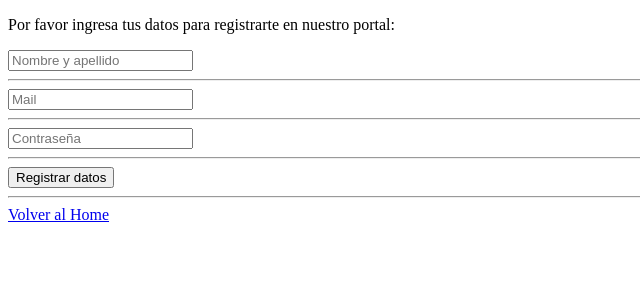
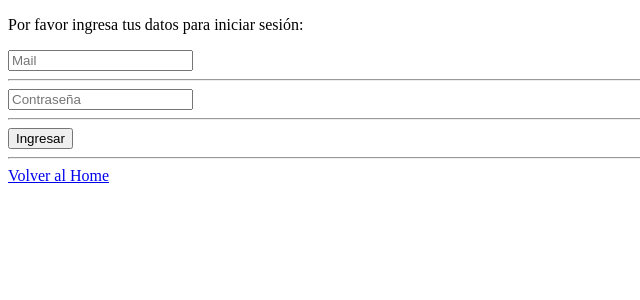
Before and after one commit to marusaez/SprintProject-4-Acamica, a React (Create React App) app: page /Register in a window 1280 px wide. Shown: the top 300 px of the page, without its empty margins (0-640 px from the left). Built offline with nearby package versions, Linux system fonts and the light colour scheme; no server answers; the database is empty.

Commit message:
commit added login function

```diff
--- a/src/components/Login.jsx
+++ b/src/components/Login.jsx
@@ -1,15 +1,36 @@
-import React from 'react'
+import React, {useState, useEffect} from 'react'
 import { Link } from "react-router-dom";
+import { firestore, auth } from '../firebase';
+import {useProtectedContext} from "./Protected"
+
 
 
 const Login = () => {
+    const [body, setBody] = useState({});
+
+    let [user, setUser] = useProtectedContext();
+
+    const login = (e) => {
+        e.preventDefault();
+        auth.signInWithEmailAndPassword(body.email, body.password)
+        .then((userCredential) => {
+            setUser(userCredential.user)
+        })
+        .catch((err) => {console.error(err)})
+    }
+
+    const handleInput = (e) => {
+        setBody({...body, [e.target.name] : e.target.value})
+    }
+
     return (
         <div>
+            {user && <h3>Te has logueado exitosamente</h3>}
             <p>Por favor ingresa tus datos para iniciar sesión:</p>
-            <form>
-                <input type="email" name="email" placeholder="Mail"/>
+            <form onSubmit={login}>
+                <input onChange={handleInput} type="email" name="email" placeholder="Mail"/>
                 <hr />
-                <input type="password" name="password" placeholder="Contraseña" />
+                <input onChange={handleInput} name="password" placeholder="Contraseña" />
                 <hr />
                 <input type="submit" value="Ingresar" />
                 <hr />
--- a/src/components/Main.jsx
+++ b/src/components/Main.jsx
@@ -1,6 +1,6 @@
 import React from "react";
 // import { BrowserRouter as Router, Switch, Route } from "react-router-dom";
-import {Switch, Route } from "react-router-dom";
+import {Routes, Route } from "react-router-dom";
 import Tweets from "./Tweets"
 import Login from "./Login"
 import Register from "./Register"
@@ -10,12 +10,12 @@ function Main() {
 
   return (
     <main className="App">
-     <Switch>
+     <Routes>
         <Route exact path="/" component={Home}/>
         <Route exact path="/Tweets" component={Tweets}/>
         <Route exact path="/Login" component={Login}/>
         <Route exact path="/Register" component={Register}/>
-    </Switch>
+    </Routes>
     </main>
   );
 }
--- /dev/null
+++ b/src/components/Protected.jsx
@@ -0,0 +1,21 @@
+import React, {createContext, useContext, useState} from 'react'
+
+const Context = createContext();
+
+export const useProtectedContext = () => {
+
+    return useContext(Context)
+}
+
+const ProtectedContext = ({children}) => {
+
+    const [user, setUser] = useState(null);
+
+    return (
+        <Context.Provider value={[user, setUser]}>
+            {children}
+        </Context.Provider>
+    )
+}
+
+export default ProtectedContext;
--- a/src/components/Register.jsx
+++ b/src/components/Register.jsx
@@ -1,17 +1,33 @@
-import React from 'react'
+import React, {useState, useEffect} from 'react'
 import { Link } from "react-router-dom";
+import { firestore, auth } from '../firebase';
 
 
 const Register = () => {
+    const [body, setBody] = useState({});
+
+    const register = (e) => {
+        e.preventDefault();
+        auth.createUserWithEmailAndPassword(body.email, body.password)
+        .then((userCredential) => {
+            console.log(userCredential)
+        })
+        .catch((err) => {console.error(err)})
+    }
+
+    const handleInput = (e) => {
+       setBody({...body, [e.target.name] : e.target.value})
+    }
+
     return (
         <div>
             <p>Por favor ingresa tus datos para registrarte en nuestro portal:</p>
-            <form>
-                <input type="text" name="Name" placeholder="Nombre y apellido"/>
+            <form onSubmit={register}>
+                <input onChange={handleInput} type="text" name="name" placeholder="Nombre y apellido"/>
                 <hr />
-                <input type="email" name="Mail" placeholder="Mail"/>
+                <input onChange={handleInput} type="email" name="email" placeholder="Mail"/>
                 <hr />
-                <input type="password" name="password" placeholder="Contraseña" />
+                <input onChange={handleInput} name="password" placeholder="Contraseña" />
                 <hr />
                 <input type="submit" value="Registrar datos" />
                 <hr />
--- a/src/components/Tweets.jsx
+++ b/src/components/Tweets.jsx
@@ -3,9 +3,15 @@ import { Link } from "react-router-dom";
 import { AppContext } from "./AppContext";
 import SubmitTweet from "./SubmitTweet"
 import Tweet from './Tweet';
+import {useProtectedContext} from "./Protected"
 
 const Tweets = () => {
     const {deleteTweet, updateTweet, tweets, edit, setEdit} = useContext(AppContext)
+
+
+    // if (!isLogged) {
+    //   return <p>No logueado</p>
+    // }
 
     return (
     <div className="Tweets">
--- a/src/firebase.js
+++ b/src/firebase.js
@@ -1,6 +1,7 @@
 import firebase from "firebase/app";
 import "firebase/firestore";
 import "firebase/storage";
+import "firebase/auth";
 
 const firebaseConfig = {
     apiKey: "AIzaSyCsa0b9jnLiBqHy5BRJXQPb2WYduz-auME",
@@ -16,4 +17,5 @@ const firebaseConfig = {
 
 export const firestore = firebase.firestore();
 export const storage = firebase.storage();
+export const auth = firebase.auth();
 export default firebase;
--- a/src/index.js
+++ b/src/index.js
@@ -3,13 +3,21 @@ import ReactDOM from 'react-dom';
 import { BrowserRouter } from "react-router-dom";
 import App from './App.jsx';
 import { AppProvider } from "./components/AppContext";
-
+import Login from './components/Login.jsx';
+import Register from './components/Register.jsx';
+import ProtectedContext from "../src/components/Protected"
+import Tweets from './components/Tweets.jsx';
 
 ReactDOM.render(
   <React.StrictMode>
     <BrowserRouter>
       <AppProvider>
-        <App />
+        <ProtectedContext>
+          {/* <Tweets/> */}
+          {/* <App /> */}
+        {/* <Register/> */}
+          <Login/>
+        </ProtectedContext>
       </AppProvider>
     </BrowserRouter>
   </React.StrictMode>,
```
